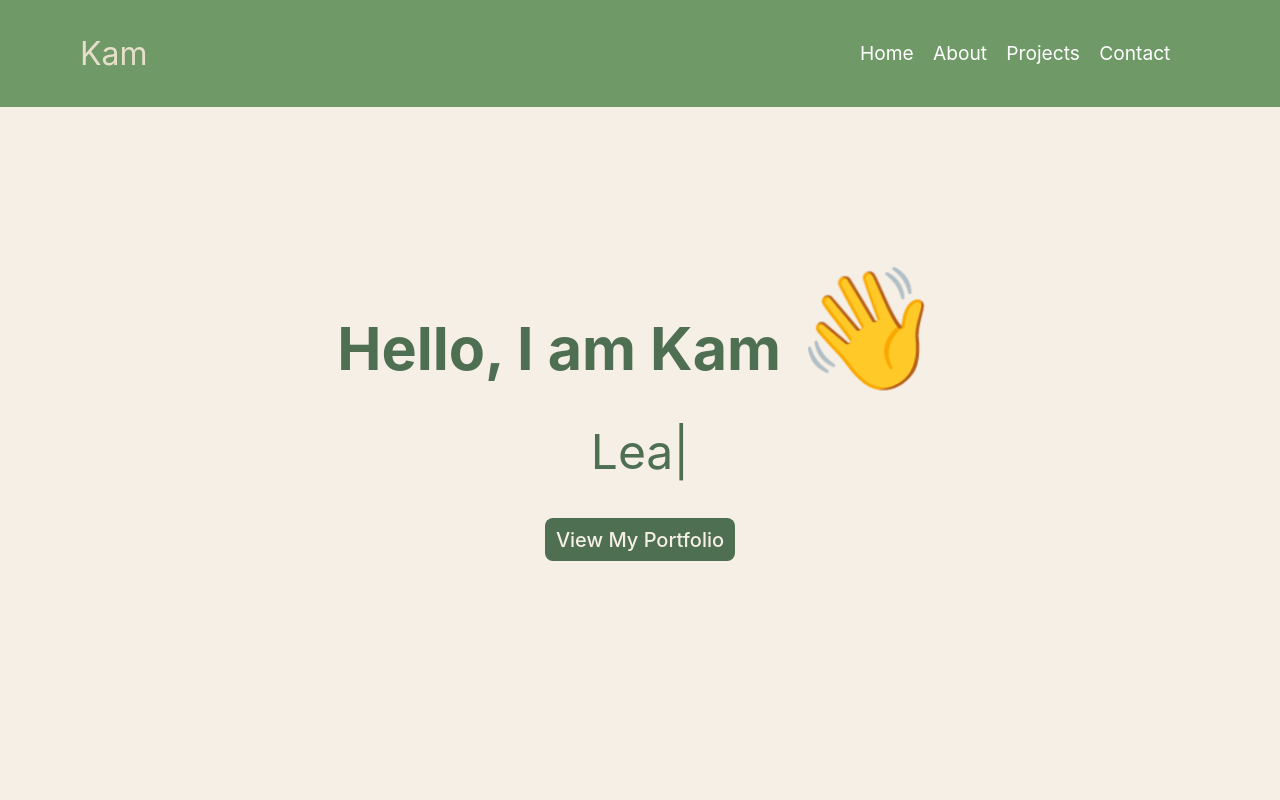
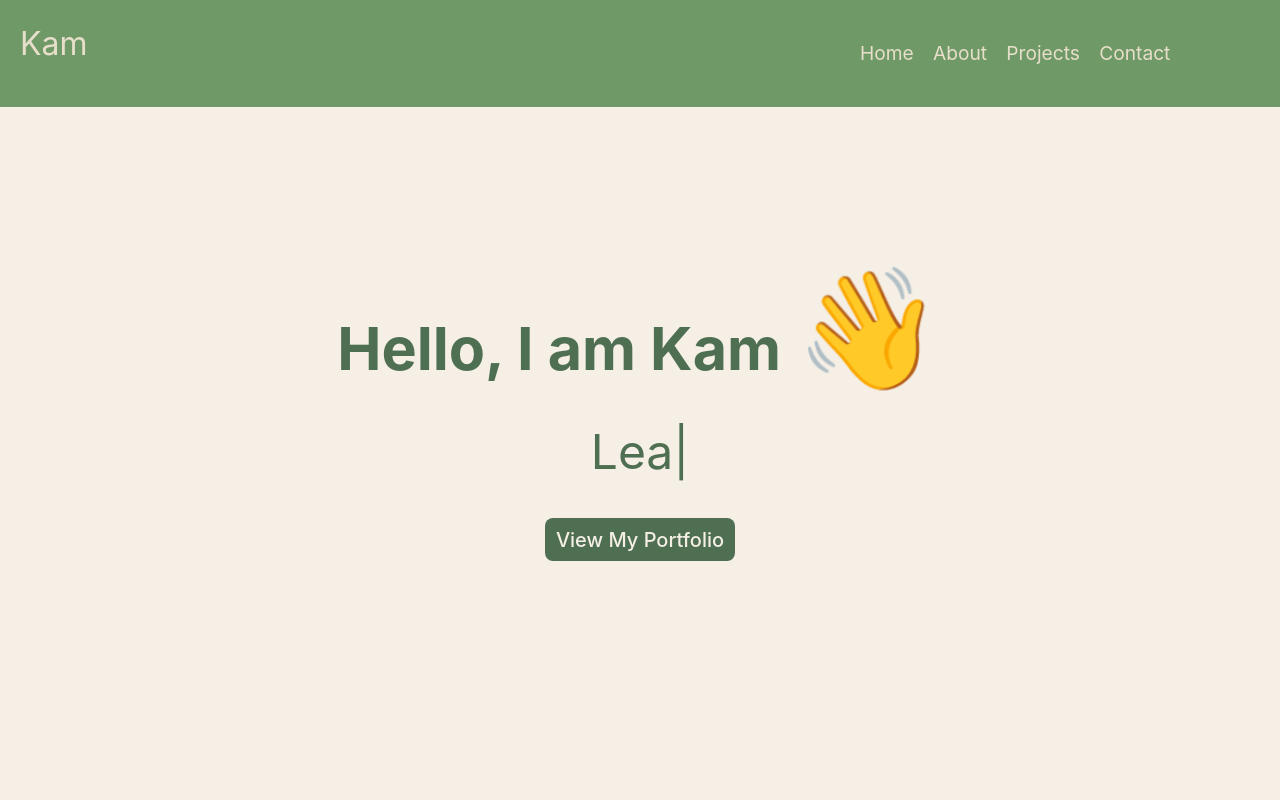
Before and after one commit to yamanerkam/Portfolio-Page, a React (Vite) app: page / in a window 1280 px wide. Shown: the top 800 px of the page. Built offline with nearby package versions, Linux system fonts and the light colour scheme.

Commit message:
navbar-responsive

```diff
--- a/src/components/Navbar/Navbar.css
+++ b/src/components/Navbar/Navbar.css
@@ -9,40 +9,78 @@
     color: white;
     width: 100%;
     padding: 20px 0;
+}
+
+.barr {
+    color: #E8DFCA !important;
+}
+
+.logo {
+    font-size: 2em;
+    margin-left: 20px;
+}
+
+.toggle-button {
+    display: none;
+    background: none;
+    border: none;
+    font-size: 1.5em;
+    margin-right: 20px;
+    cursor: pointer;
+}
+
+.nav-links {
+    color: #E8DFCA;
+    display: flex;
+    list-style: none;
+    font-size: 1.2em;
+    margin-right: 100px;
+}
+
+.nav-links li {
+    margin: 0 .5em;
+    transition: all 1s;
+}
+
+.nav-links li:hover {
+    background-color: #E8DFCA;
+    color: #1A4D2E;
+}
+
+.link-nav {
+    color: #E8DFCA;
+    text-decoration: none;
+}
+
+.link-nav:hover {
+    transition: all 1s;
+    color: #1A4D2E;
+
 
 }
 
-.navbar span {
-    position: relative;
-    left: 80px;
-    font-size: 2em;
-    top: 10px;
-    margin-right: 20px;
+@media (max-width: 768px) {
+    .toggle-button {
+        display: block;
     }
 
-.navbar ul {
-    display: flex;
-    list-style: none;
-    font-size: 1.2em;
-    margin-left: 20px;
-    margin-right: 100px;
-
+    .nav-links {
+        display: none;
+        flex-direction: column;
+        position: absolute;
+        top: 80px;
+        left: 0;
+        width: 100%;
+        background-color: #709968;
+        padding: 10px 0;
     }
 
-.navbar li {
-    margin: 0 .5em;
-    transition: all 1s;
-
+    .nav-links.active {
+        display: flex;
     }
 
-.navbar li:hover {
-    background-color: #E8DFCA;
-    color: #1A4D2E;
-
+    .nav-links li {
+        margin: 0;
+        text-align: center;
     }
-
-.link-nav {
-    color: white;
-    text-decoration: none;
-
 }
--- a/src/components/Navbar/Navbar.jsx
+++ b/src/components/Navbar/Navbar.jsx
@@ -1,19 +1,22 @@
-import React from 'react'
-import './Navbar.css'
-
+import React, { useState } from 'react';
+import { FaBars } from 'react-icons/fa';
+import './Navbar.css';
 
 export default function Navbar() {
+    const [showLinks, setShowLinks] = useState(false);
 
     return (
         <div className='navbar'>
-            <span>Kam</span>
-            <ul>
-                <li><a className='link-nav' href="#home" >Home</a></li>
-                <li><a className='link-nav' href="#about">About</a></li>
-                <li><a className='link-nav' href="#projects">Projects</a></li>
-                <li><a className='link-nav' href="#contact">Contact</a>
-                </li>
+            <span className='logo'>Kam</span>
+            <button className='toggle-button' onClick={() => setShowLinks(!showLinks)}>
+                <FaBars className='barr' />
+            </button>
+            <ul className={showLinks ? 'nav-links active' : 'nav-links'}>
+                <li><a className='link-nav' href="#home" onClick={() => setShowLinks(false)}>Home</a></li>
+                <li><a className='link-nav' href="#about" onClick={() => setShowLinks(false)}>About</a></li>
+                <li><a className='link-nav' href="#projects" onClick={() => setShowLinks(false)}>Projects</a></li>
+                <li><a className='link-nav' href="#contact" onClick={() => setShowLinks(false)}>Contact</a></li>
             </ul>
         </div>
-    )
+    );
 }
```
Lines whose indentation alone changed are shown as unchanged.
